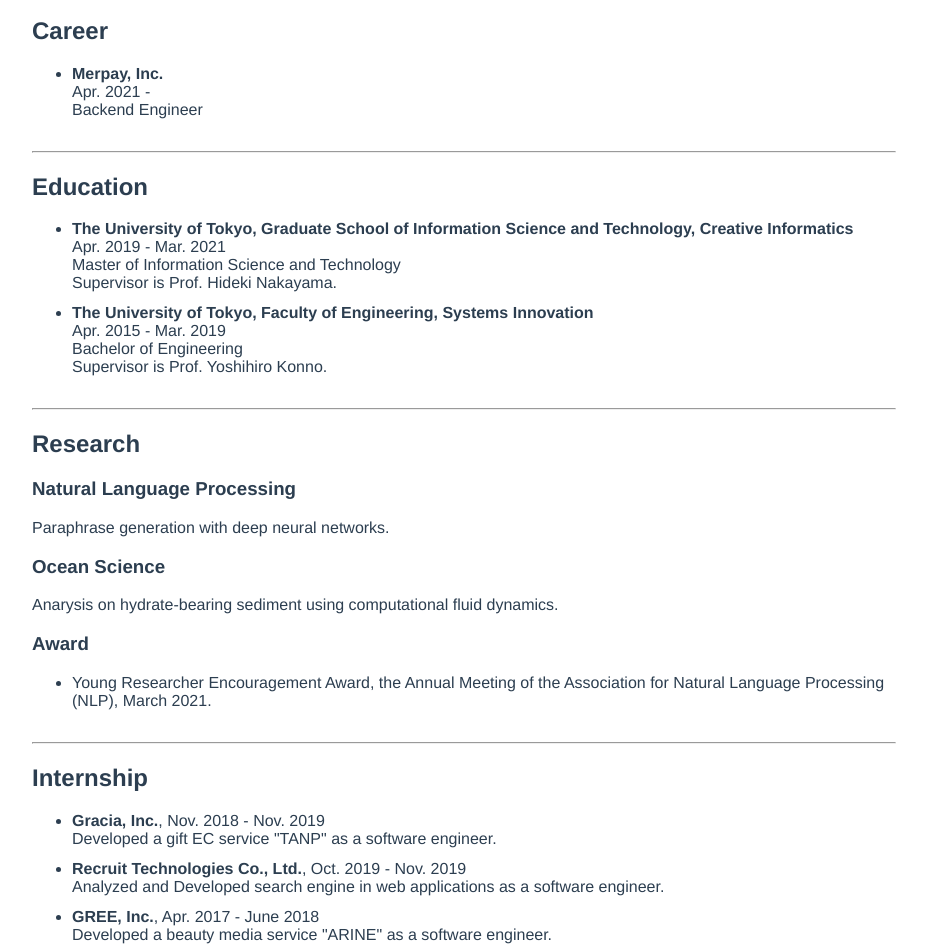
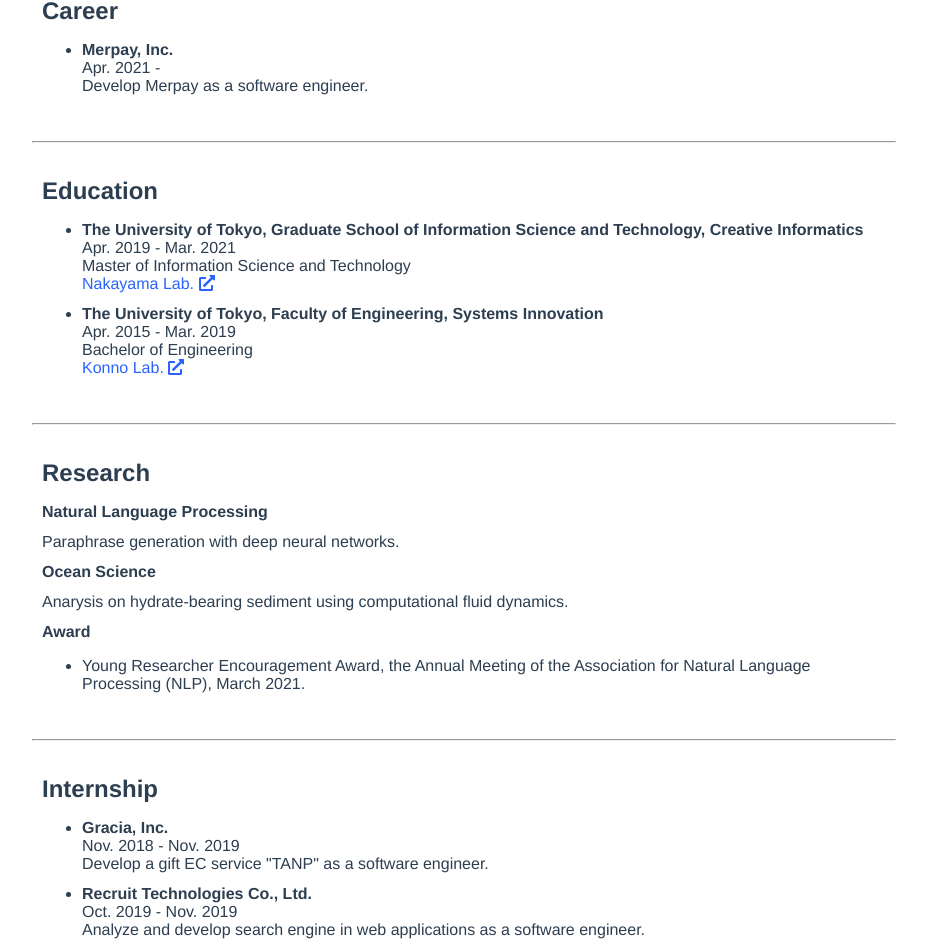
Before and after one commit to shota3506/biography, a Vue app: page / in a window 1280 px wide. Shown: the part 243-1194 px from the top of the page, without its empty margins (176-1103 px from the left). Built offline with nearby package versions, Linux system fonts and the light colour scheme.

Commit message:
add some components

```diff
--- /dev/null
+++ b/src/components/Section.vue
@@ -0,0 +1,29 @@
+<template>
+    <div class="section">
+        <h2 class='section-title'>{{title}}</h2>
+        <slot/>
+    </div>
+</template>
+
+<script>
+export default {
+  name: 'Section',
+  props: {
+    title: {
+      type: String,
+      required: true
+    },
+  }
+}
+</script>
+
+<style lang='scss' scoped>
+.section {
+    margin: 0;
+    padding: 1rem;
+}
+.section-title {
+    margin: 1.6rem 0;
+    font-size: 2.4rem;
+}
+</style>
--- /dev/null
+++ b/src/components/SubSection.vue
@@ -0,0 +1,29 @@
+<template>
+    <div class="subsection">
+        <h2 class='subsection-title'>{{title}}</h2>
+        <slot/>
+    </div>
+</template>
+
+<script>
+export default {
+  name: 'SubSection',
+  props: {
+    title: {
+      type: String,
+      required: true
+    },
+  }
+}
+</script>
+
+<style lang='scss' scoped>
+.subsection {
+    margin: 0;
+    padding: 0;
+}
+.subsection-title {
+    margin: 1.2rem 0;
+    font-size: 1.6rem;
+}
+</style>
--- a/src/pages/Top.vue
+++ b/src/pages/Top.vue
@@ -1,92 +1,90 @@
 <template>
   <div class="top">
     <!-- <router-link to="/foo">Go to Foo</router-link> -->
-    <div class="name section">
+    <div class="name">
       <h1>Shota Sugiura</h1>
     </div>
 
-    <div class="section">
-      <h2>Introduction</h2>
-      Graduate School of Information Science and Technology at The University of Tokyo, Master 2nd. <br>
-      Machine Perception Group <a href="http://www.nlab.ci.i.u-tokyo.ac.jp/" target="_blank">Nakayama Lab. <font-awesome-icon :icon="'external-link-alt'" /></a> <br>
-      Natural Language Processing Research <br>
-      <br>
-      Web Application Engineer (Backend / Frontend)
-    </div>
+    <Section title="Introduction">
+      Software engineer.<br>
+      Natural Language Processing researcher.
+    </Section>
 
     <hr>
 
-    <div class="section">
-      <h2>Career</h2>
+    <Section title="Career">
       <ul>
         <li>
           <b>Merpay, Inc.</b><br>
           Apr. 2021 -<br>
-          Backend Engineer<br>
+          Develop Merpay as a software engineer.
         </li>
       </ul>
-    </div>
+    </Section>
 
     <hr>
 
-    <div class="section">
-      <h2>Education</h2>
+    <Section title="Education">
       <ul>
         <li>
           <b>The University of Tokyo, Graduate School of Information Science and Technology, Creative Informatics</b><br>
           Apr. 2019 - Mar. 2021<br>
           Master of Information Science and Technology<br>
-          Supervisor is Prof. Hideki Nakayama.<br>
+          <a href="http://www.nlab.ci.i.u-tokyo.ac.jp/" target="_blank">Nakayama Lab. <font-awesome-icon :icon="'external-link-alt'" /></a>
         </li>
         <li>
           <b>The University of Tokyo, Faculty of Engineering, Systems Innovation</b><br>
           Apr. 2015 - Mar. 2019<br>
           Bachelor of Engineering<br>
-          Supervisor is Prof. Yoshihiro Konno.<br>
+          <a href="https://www.deepblue.edu.k.u-tokyo.ac.jp/" target="_blank">Konno Lab. <font-awesome-icon :icon="'external-link-alt'" /></a>
         </li>
       </ul>
-    </div>
+    </Section>
 
     <hr>
 
-    <div class="section">
-      <h2>Research</h2>
-      <h3>Natural Language Processing</h3>
-      Paraphrase generation with deep neural networks.
+    <Section title="Research">
+      <sub-section title="Natural Language Processing">
+        Paraphrase generation with deep neural networks.
+      </sub-section>
 
-      <h3>Ocean Science</h3>
-      Anarysis on hydrate-bearing sediment using computational fluid dynamics.
+      <sub-section title="Ocean Science">
+        Anarysis on hydrate-bearing sediment using computational fluid dynamics.
+      </sub-section>
 
-      <h3>Award</h3>
-      <ul>
-        <li>Young Researcher Encouragement Award, the Annual Meeting of the Association for Natural Language Processing (NLP), March 2021.</li>
-      </ul>
-    </div>
+
+      <sub-section title="Award">
+        <ul>
+          <li>Young Researcher Encouragement Award, the Annual Meeting of the Association for Natural Language Processing (NLP), March 2021.</li>
+        </ul>
+      </sub-section>
+    </Section>
 
     <hr>
 
-    <div class="section">
-      <h2>Internship</h2>
+    <Section title="Internship">
       <ul>
         <li>
-          <b>Gracia, Inc.</b>, Nov. 2018 - Nov. 2019<br>
-          Developed a gift EC service "TANP" as a software engineer.
+          <b>Gracia, Inc.</b><br>
+          Nov. 2018 - Nov. 2019<br>
+          Develop a gift EC service "TANP" as a software engineer.
         </li>
         <li>
-          <b>Recruit Technologies Co., Ltd.</b>, Oct. 2019 - Nov. 2019<br>
-          Analyzed and Developed search engine in web applications as a software engineer.
+          <b>Recruit Technologies Co., Ltd.</b><br>
+          Oct. 2019 - Nov. 2019<br>
+          Analyze and develop search engine in web applications as a software engineer.
         </li>
         <li>
-          <b>GREE, Inc.</b>, Apr. 2017 - June 2018<br>
-          Developed a beauty media service "ARINE" as a software engineer.
+          <b>GREE, Inc.</b><br>
+          Apr. 2017 - June 2018<br>
+          Develop a beauty media service "ARINE" as a software engineer.
         </li>
       </ul>
-    </div>
+    </Section>
 
     <hr>
 
-    <div class="section">
-      <h2>Contact</h2>
+    <Section title="Contact">
       <div class="contacts">
         <div class="contact">
           <font-awesome-icon :icon="'envelope'" class='contact__icon' />
@@ -101,13 +99,18 @@
           <a href="https://github.com/shota3506" target="_blank" class='contact__link'>Github</a>
         </div>
       </div>
-    </div>
+    </Section>
+
   </div>
 </template>
 
 <script>
+import Section from '../components/Section'
+import SubSection from '../components/SubSection'
+
 export default {
-  name: 'Top'
+  name: 'Top',
+  components: { Section, SubSection },
 }
 </script>
 
@@ -115,9 +118,6 @@
 .top {
   text-align: left;
   margin: 0 20rem;
-}
-.section {
-  margin-bottom: 2rem;
 }
 .contacts {
   .contact {
```
